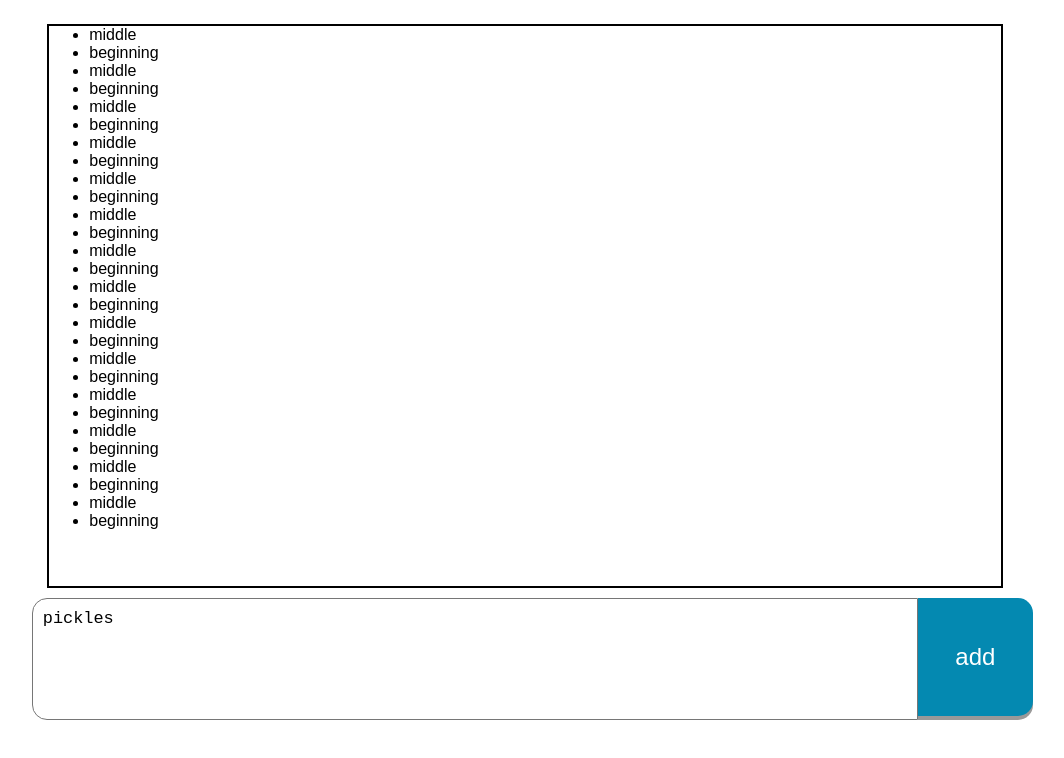
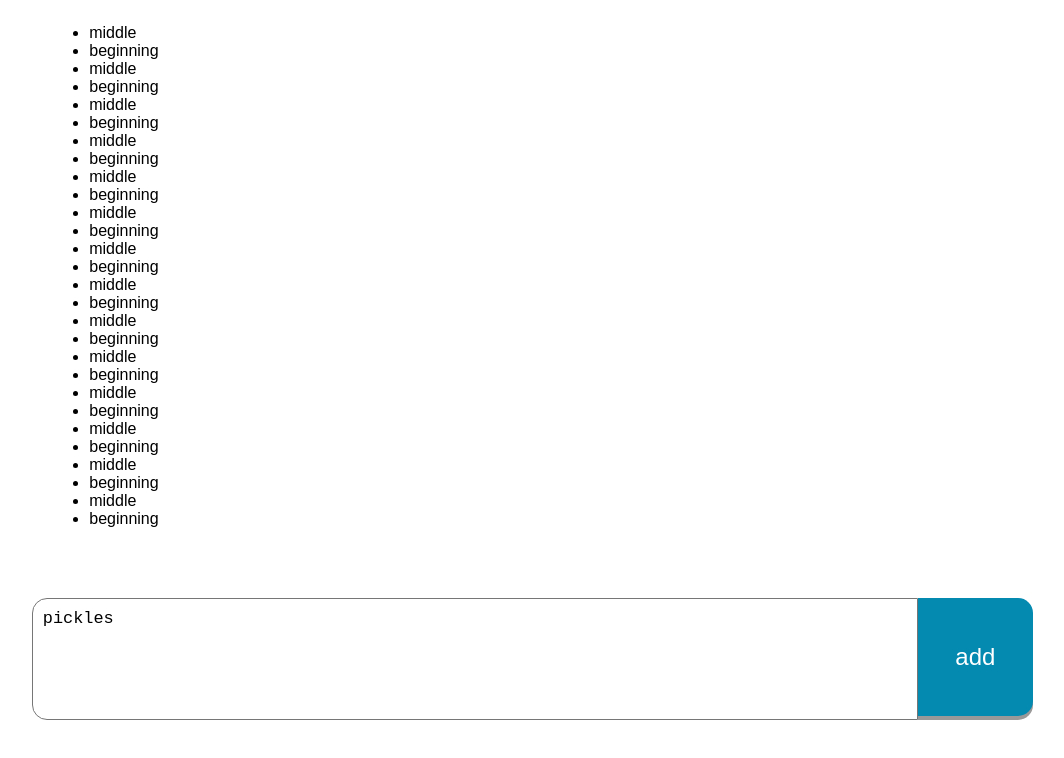
Before and after one commit to ShinyVerse/Storii, a React app: page / in a window 1280 px wide. Shown: the top 758 px of the page, without its empty margins (109-1173 px from the left). Built offline with nearby package versions, Linux system fonts and the light colour scheme; the HTML template or start-up script is replaced by a standard one.

Commit message:
add sass

```diff
--- a/package.json
+++ b/package.json
@@ -25,6 +25,7 @@
     "enzyme-adapter-react-16": "^1.15.2",
     "jest": "^24.9.0",
     "react-test-renderer": "^16.12.0",
+    "sass": "^1.25.0",
     "sass-loader": "^8.0.2",
     "style-loader": "^1.1.3",
     "webpack": "^4.41.3",
--- a/src/components/StoryPage/StoryContainer.scss
+++ b/src/components/StoryPage/StoryContainer.scss
@@ -1,8 +1,9 @@
+$scrollBGColor: white;
+
 #story {
   height: 70vh;
   width: calc(75%);
   margin-left: 3%;
-  border: solid black 2px;
   overflow: hidden;
   overflow-y: scroll;
   display: flex;
@@ -12,15 +13,15 @@
 
 #story::-webkit-scrollbar-track
 {
-	-webkit-box-shadow: inset 0 0 6px rgba(0,0,0,0.3);
+	-webkit-box-shadow: inset 0 0 3px rgba(0,0,0,0.3);
 	border-radius: 10px;
-	background-color: #F5F5F5;
+	background-color: $scrollBGColor;
 }
 
 #story::-webkit-scrollbar
 {
 	width: 12px;
-	background-color: #F5F5F5;
+	background-color: $scrollBGColor;
 }
 
 #story::-webkit-scrollbar-thumb {
```
Also changed, not shown: 2 other files (tests, documents, lock files or other folders).
